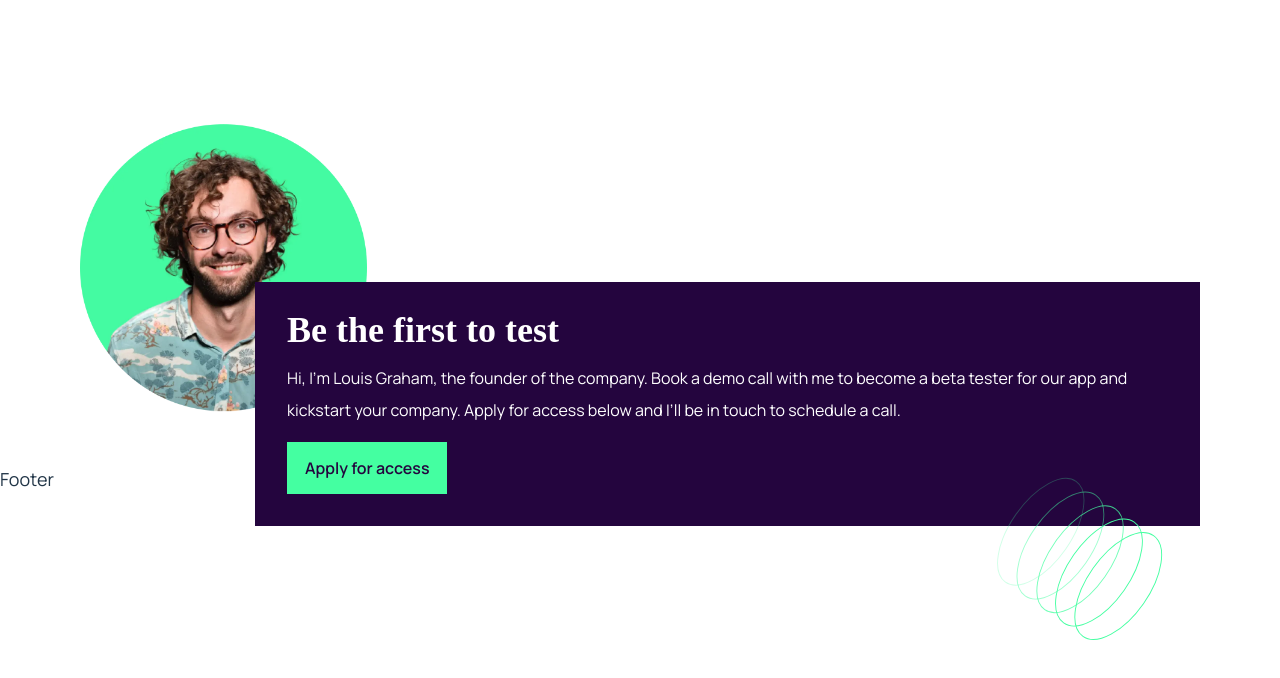
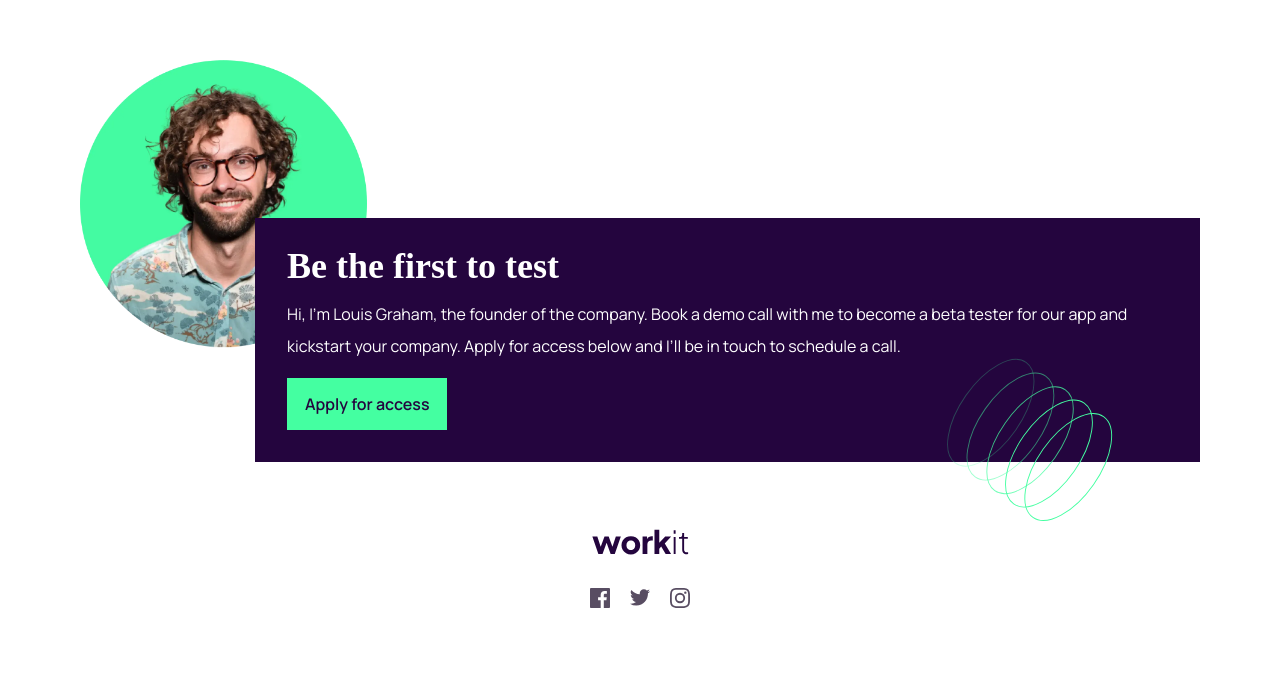
Before and after one commit to oniasfilho/workit-ui, a React (Vite) app: page / in a window 1280 px wide. Shown: the part 1494-2172 px from the top of the page. After the commit the page ends 2132 px from the top, so only its background shows below. Built offline with nearby package versions, Linux system fonts and the light colour scheme.

Commit message:
finishes footer

```diff
--- a/src/components/CallToAction/CallToAction.css
+++ b/src/components/CallToAction/CallToAction.css
@@ -47,6 +47,7 @@
 @media (min-width: 768px) {
   .call-to-action-section {
     padding: 2rem 5rem;
+    padding-top: 0;
     position: relative;
   }
   .founder-image {
@@ -75,8 +76,8 @@
     background-image: url("../../assets/images/bg-pattern-3.svg");
     height: 200px;
     width: 200px;
-    bottom: -300px;
-    right: 100px;
+    bottom: -150px;
+    right: 150px;
     transform: translateY(-50%);
   }
 }
@@ -108,7 +109,7 @@
     background-image: url("../../assets/images/bg-pattern-3.svg");
     height: 200px;
     width: 200px;
-    bottom: -300px;
+    bottom: -150px;
     right: 240px;
     transform: translateY(-50%);
   }
--- a/src/components/Features/Features.css
+++ b/src/components/Features/Features.css
@@ -49,6 +49,7 @@
 
   .features-section {
     padding: 2rem 5rem;
+    padding-bottom: 0;
   }
 }
 
--- a/src/components/Footer/Footer.css
+++ b/src/components/Footer/Footer.css
@@ -0,0 +1,50 @@
+.footer-section {
+  display: grid;
+  align-items: center;
+  justify-content: center;
+  color: var(--color-primary);
+  padding: var(--standard-padding);
+  gap: 2rem;
+}
+
+.logo-footer {
+  background: url("../../assets/images/logo-dark.svg");
+  background-repeat: no-repeat;
+  background-position: center;
+  width: 8rem;
+  height: 2rem;
+  text-align: center;
+}
+
+.socials-footer {
+  width: 100%;
+  height: 1rem;
+  display: flex;
+  justify-content: center;
+  align-items: center;
+  gap: 1rem;
+}
+
+.logo-footer,
+.socials-footer {
+  cursor: pointer;
+}
+
+.facebook-logo {
+  background: url("../../assets/images/icon-facebook.svg");
+}
+
+.twitter-logo {
+  background: url("../../assets/images/icon-twitter.svg");
+}
+
+.instagram-logo {
+  background: url("../../assets/images/icon-instagram.svg");
+}
+
+.social-icon {
+  background-repeat: no-repeat;
+  background-position: center;
+  height: 1.5rem;
+  width: 1.5rem;
+}
--- a/src/components/Footer/Footer.tsx
+++ b/src/components/Footer/Footer.tsx
@@ -1,7 +1,14 @@
 import "./Footer.css";
 
 const Footer = () => {
-  return <footer className="footer-seciton">Footer</footer>;
+  return <footer className="footer-section">
+    <div className="logo-footer"></div>
+    <div className="socials-footer">
+      <div className="facebook-logo social-icon"></div>
+      <div className="twitter-logo social-icon"></div>
+      <div className="instagram-logo social-icon"></div>
+    </div>
+  </footer>;
 };
 
 export default Footer;
--- a/src/index.css
+++ b/src/index.css
@@ -166,7 +166,7 @@ body {
 .home-wrapper {
   display: grid;
   min-height: 100vh;
-  grid-template-rows: auto auto 500px 500px 500px;
+  grid-template-rows: auto auto auto auto auto;
   background-color: var(--color-white);
 }
 
```
